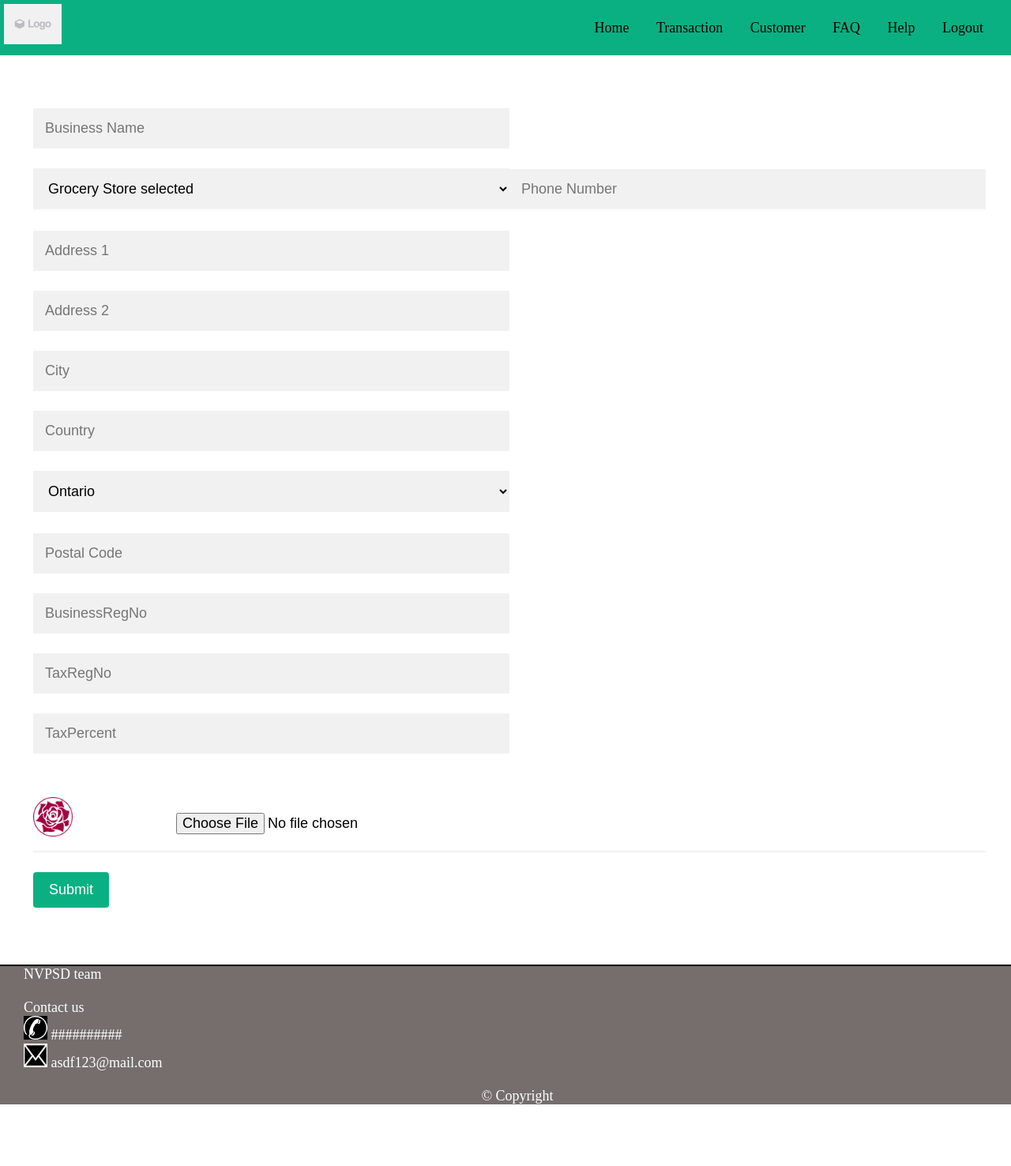
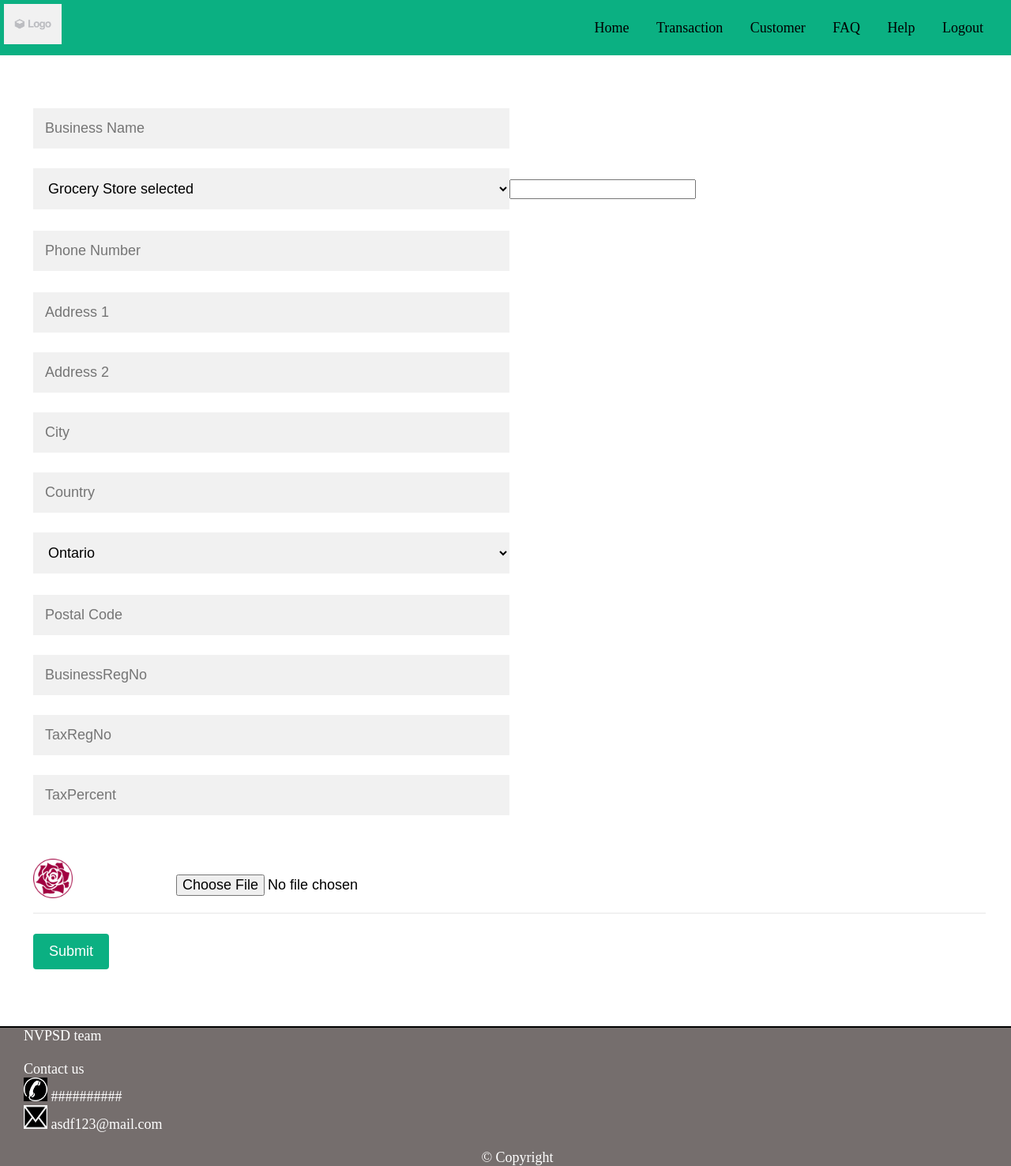
Before and after one commit to priyanka2011-sudo/hack_payment, a PHP site: page /BusinessRegistration.php in a window 1280 px wide. Shown: the whole page at 79% size. Before the commit the page ends 1398 px from the top, so only its background shows below. Run offline with PHP 8.4, Linux system fonts and the light colour scheme; a user stored in the database is signed in; data comes from the database, SQL or seed files in the repository.

Commit message:
Update BusinessRegistration.php

```diff
--- a/BusinessRegistration.php
+++ b/BusinessRegistration.php
@@ -156,7 +156,9 @@ if(isset($_POST['BusinessName'])){
                 </div>
 
                 <div class='col-25'>
-
+                <label for="phonenum"></label></div>
+                <div class='col-75'>
+                <input>
                 </div>
                 <div class='col-25'>
                 <label for="phonenum"></label></div>
```
